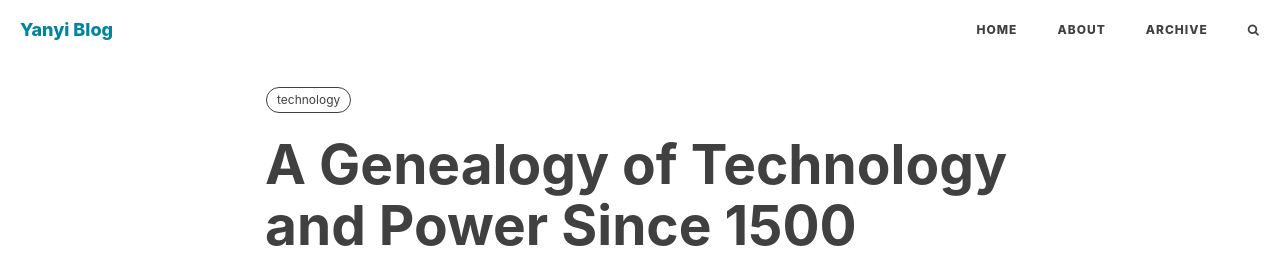
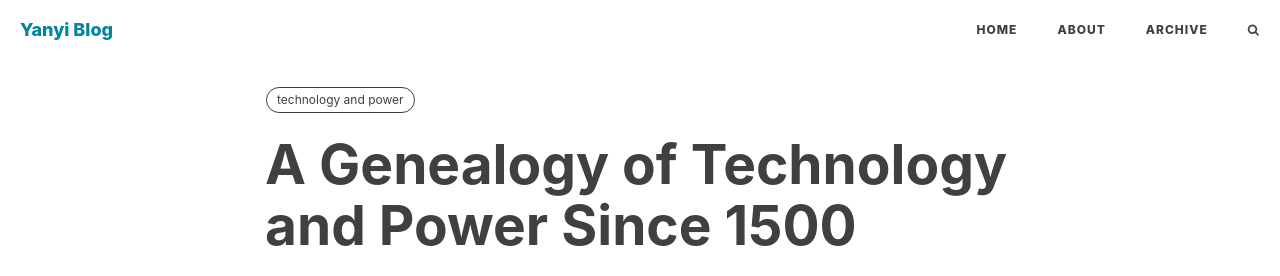
Before and after one commit to erics0/erics0.github.io, a Jekyll site: the page built from _posts/2024-06-26-technology_and_power.md, in a window 1280 px wide. Shown: the top 276 px of the page. Built offline with Jekyll 4.4.1, drawn with Linux system fonts in a browser that asks for light colours; nearby versions of some CDN libraries; comment, search, counter and statistics services are not loaded.

Commit message:
alter tag

```diff
--- a/_posts/2024-06-26-technology_and_power.md
+++ b/_posts/2024-06-26-technology_and_power.md
@@ -6,7 +6,7 @@ author: "eric"
 header-style: text
 hidden: false
 tags:
-  - technology
+  - technology and power
 ---
 
 发现一个神奇的网站，作者用很清晰的脉络，展现了技术与权力在1500年中对应的关系，列出了与之相关的关键技术变革。阅读之后能够更深刻的理解，技术改变世界。以及前人的伟大。
```
